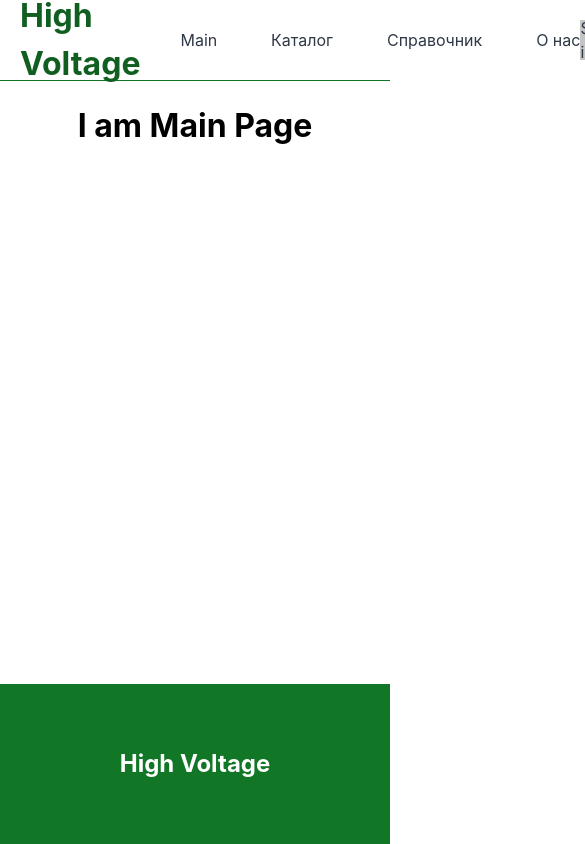
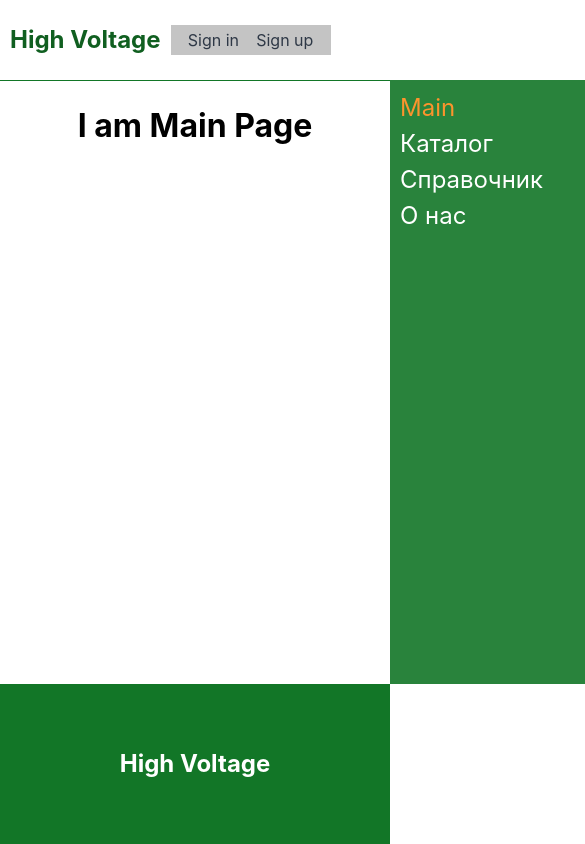
Before and after one commit to R11VEN/eCommerce-Application, a React (Vite) app: page / in a window 390 px wide. Shown: the top 844 px of the page, 585 px wide, since content can reach past the window. Built offline with nearby package versions, Linux system fonts and the light colour scheme.

Commit message:
feat: add adaptive

```diff
--- a/src/App.css
+++ b/src/App.css
@@ -54,8 +54,8 @@ header {
   display: flex;
   align-items: center;
   justify-content: space-evenly;
-  width: 200px;
-  height: 40px;
+  width: 160px;
+  height: 30px;
   margin-left: auto;
   background-color: #C4C4C4;
   color: #2E3846;
@@ -66,14 +66,51 @@ header {
   color: #FC8917;
 }
 
+.header-link.active {
+  color: #FC8917;
+}
+
+#burger-checkbox {
+  display: none;
+}
+
+.burger {
+  display: none;
+  width: 30px;
+  height: 30px;
+  margin-left: auto;
+  background-image: url('./assets/burger.svg');
+  background-repeat: no-repeat;
+  background-position: center;
+  cursor: pointer;
+}
+
+#burger-checkbox:checked ~ .nav {
+  transform: translateX(0);
+  transition: transform 0.5s;
+}
+
 main {
   flex-grow: 5;
+}
+
+.main-link-container {
+  display: flex;
+  gap: 10px;
+  width: 160px;
+  align-items: center;
+}
+
+.main-link-img {
+  width: 20px;
+  height: 20px;
+  background-image: url('./assets/letter.svg');
+  background-position: center;
 }
 
 .main-container {
   align-items: center;
   flex-direction: column;
-  padding-bottom: 10px;
 }
 
 footer {
@@ -175,3 +212,49 @@ footer {
 .input_error {
   color: rgb(255, 33, 33);
 }
+
+@media (max-width: 920px) {
+  .logo {
+    font-size: 1.5rem;
+  }
+  .burger {
+    display: block;
+  }
+  .nav {
+    position: fixed;
+    top: 80px;
+    right: 0;
+    height: calc(100vh - 240px);
+    background-color: #127627;
+    font-size: 1.5rem;
+    opacity: 0.9;
+    transform: translateX(100%);
+    transition: transform 0.5s;
+  }
+  .nav-list {
+    flex-direction: column;
+    align-items: flex-start;
+    width: 200px;
+    padding: 10px;
+  }
+  .login-registration {
+    margin-left: 10px;
+  }
+  .header-container,
+  .footer-container,
+  .main-container {
+    padding: 0 10px;
+  }
+  .nav-list_item > a {
+    color: #ffffff;
+  }
+}
+
+@keyframes side-menu {
+  form {
+    right: -100%;
+  }
+  to {
+    right: 0;
+  }
+}
```
Also changed, not shown: 2 other files (tests, documents, lock files or other folders).
